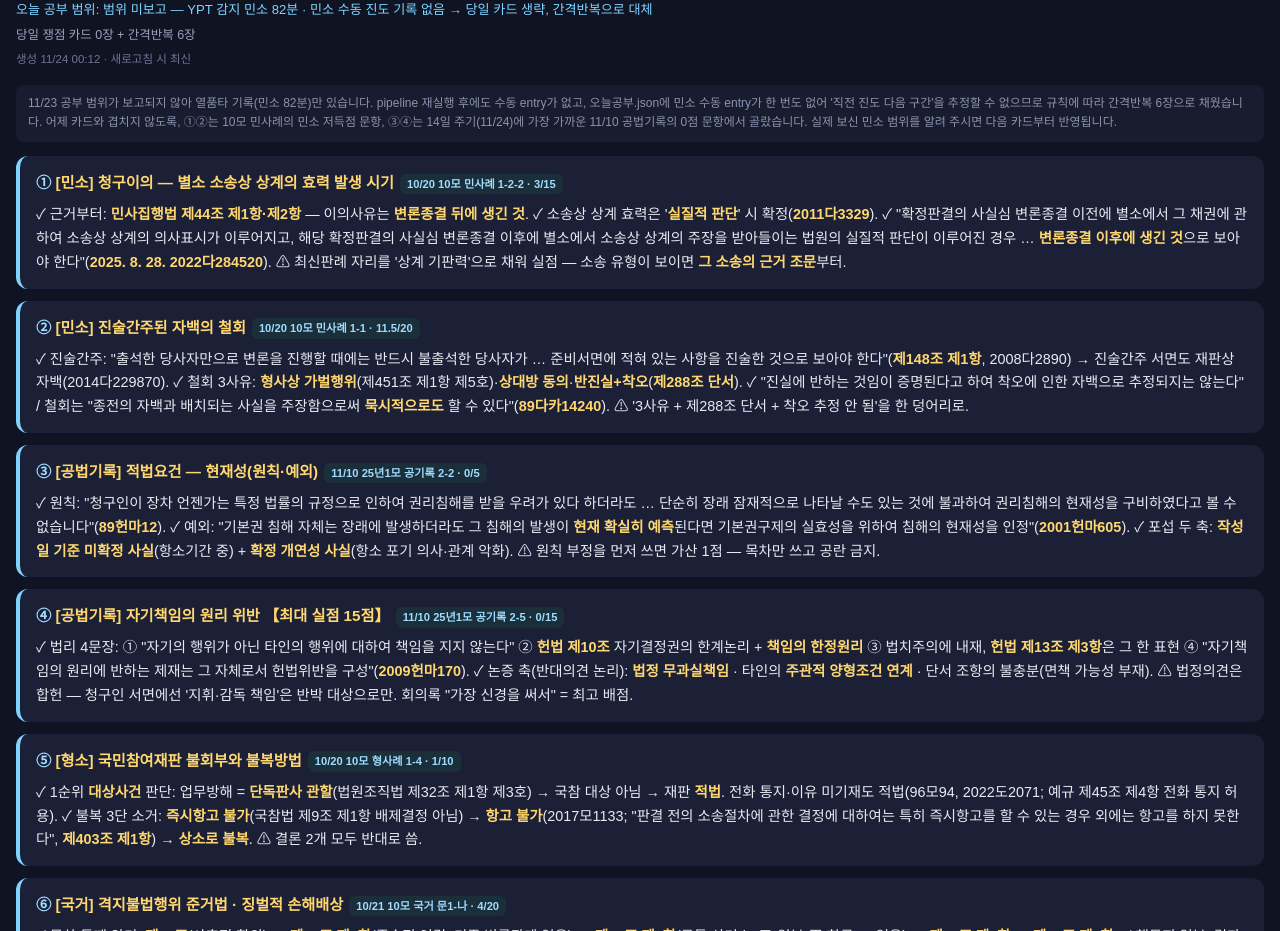
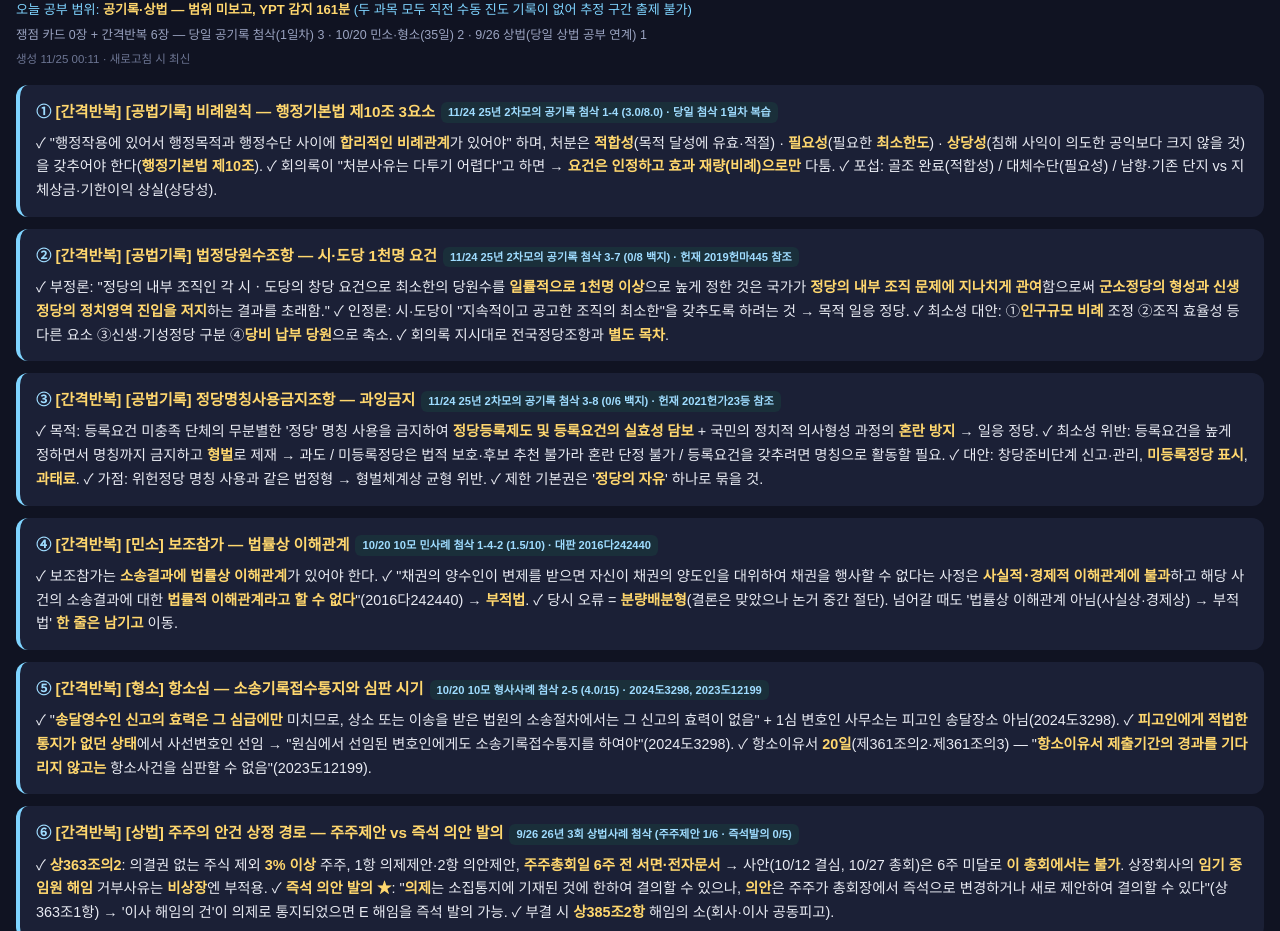
Before and after one commit to potato8933-maker/quiz, a plain HTML site: page s-9k2vq7/card.html in a window 1280 px wide. Shown: the part 59-990 px from the top of the page. Drawn offline with Linux system fonts and the light colour scheme.

Commit message:
card 11/24

```diff
--- a/s-9k2vq7/card.html
+++ b/s-9k2vq7/card.html
@@ -4,7 +4,7 @@
 <meta http-equiv="Cache-Control" content="no-cache, no-store, must-revalidate">
 <meta http-equiv="Pragma" content="no-cache">
 <meta http-equiv="Expires" content="0">
-<title>&#127769; 취침 전 복습 카드 2026. 11. 23.(월) 공부분</title>
+<title>&#127769; 취침 전 복습 카드 2026. 11. 24.(화) 공부분</title>
 <style>
 body{font-family:'Apple SD Gothic Neo','Noto Sans KR',sans-serif;background:#101322;color:#e8eaf2;margin:0;padding:16px;line-height:1.65}
 h1{font-size:1.15rem;color:#ffd76e;margin:8px 0 4px}
@@ -23,25 +23,16 @@ b{color:#ffd76e}
 .footer{margin-top:18px;font-size:.85rem;color:#9aa3c0}
 a{color:#7fd4ff}
 </style>
-</head>
-<body>
-<h1>&#127769; 취침 전 복습 카드 · 2026. 11. 23.(월) 공부분</h1>
-<p class="range">오늘 공부 범위: 범위 미보고 — YPT 감지 민소 82분 · 민소 수동 진도 기록 없음 → 당일 카드 생략, 간격반복으로 대체</p>
-<p class="count">당일 쟁점 카드 0장 + 간격반복 6장</p>
-<p class="gen">생성 11/24 00:12 · 새로고침 시 최신</p>
-<div class="note">11/23 공부 범위가 보고되지 않아 열품타 기록(민소 82분)만 있습니다. pipeline 재실행 후에도 수동 entry가 없고, 오늘공부.json에 민소 수동 entry가 한 번도 없어 '직전 진도 다음 구간'을 추정할 수 없으므로 규칙에 따라 간격반복 6장으로 채웠습니다. 어제 카드와 겹치지 않도록, ①②는 10모 민사례의 민소 저득점 문항, ③④는 14일 주기(11/24)에 가장 가까운 11/10 공법기록의 0점 문항에서 골랐습니다. 실제 보신 민소 범위를 알려 주시면 다음 카드부터 반영됩니다.</div>
-
-<div class="card rep"><h2>① <b>[민소] 청구이의 — 별소 소송상 상계의 효력 발생 시기</b><span class="tag">10/20 10모 민사례 1-2-2 · 3/15</span></h2><p>✓ 근거부터: <b>민사집행법 제44조 제1항·제2항</b> — 이의사유는 <b>변론종결 뒤에 생긴 것</b>. ✓ 소송상 상계 효력은 '<b>실질적 판단</b>' 시 확정(<b>2011다3329</b>). ✓ "확정판결의 사실심 변론종결 이전에 별소에서 그 채권에 관하여 소송상 상계의 의사표시가 이루어지고, 해당 확정판결의 사실심 변론종결 이후에 별소에서 소송상 상계의 주장을 받아들이는 법원의 실질적 판단이 이루어진 경우 … <b>변론종결 이후에 생긴 것</b>으로 보아야 한다"(<b>2025. 8. 28. 2022다284520</b>). ⚠ 최신판례 자리를 '상계 기판력'으로 채워 실점 — 소송 유형이 보이면 <b>그 소송의 근거 조문</b>부터.</p></div>
-
-<div class="card rep"><h2>② <b>[민소] 진술간주된 자백의 철회</b><span class="tag">10/20 10모 민사례 1-1 · 11.5/20</span></h2><p>✓ 진술간주: "출석한 당사자만으로 변론을 진행할 때에는 반드시 불출석한 당사자가 … 준비서면에 적혀 있는 사항을 진술한 것으로 보아야 한다"(<b>제148조 제1항</b>, 2008다2890) → 진술간주 서면도 재판상 자백(2014다229870). ✓ 철회 3사유: <b>형사상 가벌행위</b>(제451조 제1항 제5호)·<b>상대방 동의</b>·<b>반진실+착오</b>(<b>제288조 단서</b>). ✓ "진실에 반하는 것임이 증명된다고 하여 착오에 인한 자백으로 추정되지는 않는다" / 철회는 "종전의 자백과 배치되는 사실을 주장함으로써 <b>묵시적으로도</b> 할 수 있다"(<b>89다카14240</b>). ⚠ '3사유 + 제288조 단서 + 착오 추정 안 됨'을 한 덩어리로.</p></div>
-
-<div class="card rep"><h2>③ <b>[공법기록] 적법요건 — 현재성(원칙·예외)</b><span class="tag">11/10 25년1모 공기록 2-2 · 0/5</span></h2><p>✓ 원칙: "청구인이 장차 언젠가는 특정 법률의 규정으로 인하여 권리침해를 받을 우려가 있다 하더라도 … 단순히 장래 잠재적으로 나타날 수도 있는 것에 불과하여 권리침해의 현재성을 구비하였다고 볼 수 없습니다"(<b>89헌마12</b>). ✓ 예외: "기본권 침해 자체는 장래에 발생하더라도 그 침해의 발생이 <b>현재 확실히 예측</b>된다면 기본권구제의 실효성을 위하여 침해의 현재성을 인정"(<b>2001헌마605</b>). ✓ 포섭 두 축: <b>작성일 기준 미확정 사실</b>(항소기간 중) + <b>확정 개연성 사실</b>(항소 포기 의사·관계 악화). ⚠ 원칙 부정을 먼저 쓰면 가산 1점 — 목차만 쓰고 공란 금지.</p></div>
-
-<div class="card rep"><h2>④ <b>[공법기록] 자기책임의 원리 위반 【최대 실점 15점】</b><span class="tag">11/10 25년1모 공기록 2-5 · 0/15</span></h2><p>✓ 법리 4문장: ① "자기의 행위가 아닌 타인의 행위에 대하여 책임을 지지 않는다" ② <b>헌법 제10조</b> 자기결정권의 한계논리 + <b>책임의 한정원리</b> ③ 법치주의에 내재, <b>헌법 제13조 제3항</b>은 그 한 표현 ④ "자기책임의 원리에 반하는 제재는 그 자체로서 헌법위반을 구성"(<b>2009헌마170</b>). ✓ 논증 축(반대의견 논리): <b>법정 무과실책임</b> · 타인의 <b>주관적 양형조건 연계</b> · 단서 조항의 불충분(면책 가능성 부재). ⚠ 법정의견은 합헌 — 청구인 서면에선 '지휘·감독 책임'은 반박 대상으로만. 회의록 "가장 신경을 써서" = 최고 배점.</p></div>
-
-<div class="card rep"><h2>⑤ <b>[형소] 국민참여재판 불회부와 불복방법</b><span class="tag">10/20 10모 형사례 1-4 · 1/10</span></h2><p>✓ 1순위 <b>대상사건</b> 판단: 업무방해 = <b>단독판사 관할</b>(법원조직법 제32조 제1항 제3호) → 국참 대상 아님 → 재판 <b>적법</b>. 전화 통지·이유 미기재도 적법(96모94, 2022도2071; 예규 제45조 제4항 전화 통지 허용). ✓ 불복 3단 소거: <b>즉시항고 불가</b>(국참법 제9조 제1항 배제결정 아님) → <b>항고 불가</b>(2017모1133; "판결 전의 소송절차에 관한 결정에 대하여는 특히 즉시항고를 할 수 있는 경우 외에는 항고를 하지 못한다", <b>제403조 제1항</b>) → <b>상소로 불복</b>. ⚠ 결론 2개 모두 반대로 씀.</p></div>
-
-<div class="card rep"><h2>⑥ <b>[국거] 격지불법행위 준거법 · 징벌적 손해배상</b><span class="tag">10/21 10모 국거 문1-나 · 4/20</span></h2><p>✓ 목차 통째 암기: <b>제53조</b>(사후적 합의) → <b>제52조 제3항</b>(종속적 연결: 기존 법률관계 없음) → <b>제52조 제2항</b>(공통 상거소: 乙 일본·甲 한국 → 없음) → <b>제52조 제1항</b> → <b>제52조 제4항</b>. ✓ 행동지 일본, 결과발생지 한국·일본·캘리포니아 → <b>피해자가 유리한 법 선택 가능</b>(<b>2009다22549</b>). ✓ 캘리포니아주법상 징벌적 손해배상은 성질상 명백히 피해자의 적절한 배상을 위한 것이 아님 → 그 부분 <b>인용 불가</b>. ⚠ 제52조 제4항(6점) 통째 누락 — '징벌적'이 보이면 곧바로 제52조 제4항.</p></div>
-
-<div class="footer">지금 읽고 자면 수면 중 공고화됩니다. 내일 아침 퀴즈앱에서 인출 확인: <a href="https://potato8933-maker.github.io/quiz">https://potato8933-maker.github.io/quiz</a> · 폰에서 보기: <a href="https://potato8933-maker.github.io/quiz/s-9k2vq7/card.html">https://potato8933-maker.github.io/quiz/s-9k2vq7/card.html</a></div>
+</head><body>
+<h1>&#127769; 취침 전 복습 카드 2026. 11. 24.(화) 공부분</h1>
+<p class="range">오늘 공부 범위: <b>공기록·상법 — 범위 미보고, YPT 감지 161분</b> (두 과목 모두 직전 수동 진도 기록이 없어 추정 구간 출제 불가)</p>
+<p class="count">쟁점 카드 0장 + 간격반복 6장 — 당일 공기록 첨삭(1일차) 3 · 10/20 민소·형소(35일) 2 · 9/26 상법(당일 상법 공부 연계) 1</p>
+<p class="gen">생성 11/25 00:11 · 새로고침 시 최신</p>
+<div class="card rep"><h2>① <b>[간격반복] [공법기록] 비례원칙 — 행정기본법 제10조 3요소</b><span class="tag">11/24 25년 2차모의 공기록 첨삭 1-4 (3.0/8.0) · 당일 첨삭 1일차 복습</span></h2><p>✓ "행정작용에 있어서 행정목적과 행정수단 사이에 <b>합리적인 비례관계</b>가 있어야" 하며, 처분은 <b>적합성</b>(목적 달성에 유효·적절) · <b>필요성</b>(필요한 <b>최소한도</b>) · <b>상당성</b>(침해 사익이 의도한 공익보다 크지 않을 것)을 갖추어야 한다(<b>행정기본법 제10조</b>). ✓ 회의록이 "처분사유는 다투기 어렵다"고 하면 → <b>요건은 인정하고 효과 재량(비례)으로만</b> 다툼. ✓ 포섭: 골조 완료(적합성) / 대체수단(필요성) / 남향·기존 단지 vs 지체상금·기한이익 상실(상당성).</p></div>
+<div class="card rep"><h2>② <b>[간격반복] [공법기록] 법정당원수조항 — 시·도당 1천명 요건</b><span class="tag">11/24 25년 2차모의 공기록 첨삭 3-7 (0/8 백지) · 헌재 2019헌마445 참조</span></h2><p>✓ 부정론: "정당의 내부 조직인 각 시ㆍ도당의 창당 요건으로 최소한의 당원수를 <b>일률적으로 1천명 이상</b>으로 높게 정한 것은 국가가 <b>정당의 내부 조직 문제에 지나치게 관여</b>함으로써 <b>군소정당의 형성과 신생정당의 정치영역 진입을 저지</b>하는 결과를 초래함." ✓ 인정론: 시·도당이 "지속적이고 공고한 조직의 최소한"을 갖추도록 하려는 것 → 목적 일응 정당. ✓ 최소성 대안: ①<b>인구규모 비례</b> 조정 ②조직 효율성 등 다른 요소 ③신생·기성정당 구분 ④<b>당비 납부 당원</b>으로 축소. ✓ 회의록 지시대로 전국정당조항과 <b>별도 목차</b>.</p></div>
+<div class="card rep"><h2>③ <b>[간격반복] [공법기록] 정당명칭사용금지조항 — 과잉금지</b><span class="tag">11/24 25년 2차모의 공기록 첨삭 3-8 (0/6 백지) · 헌재 2021헌가23등 참조</span></h2><p>✓ 목적: 등록요건 미충족 단체의 무분별한 '정당' 명칭 사용을 금지하여 <b>정당등록제도 및 등록요건의 실효성 담보</b> + 국민의 정치적 의사형성 과정의 <b>혼란 방지</b> → 일응 정당. ✓ 최소성 위반: 등록요건을 높게 정하면서 명칭까지 금지하고 <b>형벌</b>로 제재 → 과도 / 미등록정당은 법적 보호·후보 추천 불가라 혼란 단정 불가 / 등록요건을 갖추려면 명칭으로 활동할 필요. ✓ 대안: 창당준비단계 신고·관리, <b>미등록정당 표시</b>, <b>과태료</b>. ✓ 가점: 위헌정당 명칭 사용과 같은 법정형 → 형벌체계상 균형 위반. ✓ 제한 기본권은 '<b>정당의 자유</b>' 하나로 묶을 것.</p></div>
+<div class="card rep"><h2>④ <b>[간격반복] [민소] 보조참가 — 법률상 이해관계</b><span class="tag">10/20 10모 민사례 첨삭 1-4-2 (1.5/10) · 대판 2016다242440</span></h2><p>✓ 보조참가는 <b>소송결과에 법률상 이해관계</b>가 있어야 한다. ✓ "채권의 양수인이 변제를 받으면 자신이 채권의 양도인을 대위하여 채권을 행사할 수 없다는 사정은 <b>사실적･경제적 이해관계에 불과</b>하고 해당 사건의 소송결과에 대한 <b>법률적 이해관계라고 할 수 없다</b>"(2016다242440) → <b>부적법</b>. ✓ 당시 오류 = <b>분량배분형</b>(결론은 맞았으나 논거 중간 절단). 넘어갈 때도 '법률상 이해관계 아님(사실상·경제상) → 부적법' <b>한 줄은 남기고</b> 이동.</p></div>
+<div class="card rep"><h2>⑤ <b>[간격반복] [형소] 항소심 — 소송기록접수통지와 심판 시기</b><span class="tag">10/20 10모 형사사례 첨삭 2-5 (4.0/15) · 2024도3298, 2023도12199</span></h2><p>✓ "<b>송달영수인 신고의 효력은 그 심급에만</b> 미치므로, 상소 또는 이송을 받은 법원의 소송절차에서는 그 신고의 효력이 없음" + 1심 변호인 사무소는 피고인 송달장소 아님(2024도3298). ✓ <b>피고인에게 적법한 통지가 없던 상태</b>에서 사선변호인 선임 → "원심에서 선임된 변호인에게도 소송기록접수통지를 하여야"(2024도3298). ✓ 항소이유서 <b>20일</b>(제361조의2·제361조의3) — "<b>항소이유서 제출기간의 경과를 기다리지 않고는</b> 항소사건을 심판할 수 없음"(2023도12199).</p></div>
+<div class="card rep"><h2>⑥ <b>[간격반복] [상법] 주주의 안건 상정 경로 — 주주제안 vs 즉석 의안 발의</b><span class="tag">9/26 26년 3회 상법사례 첨삭 (주주제안 1/6 · 즉석발의 0/5)</span></h2><p>✓ <b>상363조의2</b>: 의결권 없는 주식 제외 <b>3% 이상</b> 주주, 1항 의제제안·2항 의안제안, <b>주주총회일 6주 전 서면·전자문서</b> → 사안(10/12 결심, 10/27 총회)은 6주 미달로 <b>이 총회에서는 불가</b>. 상장회사의 <b>임기 중 임원 해임</b> 거부사유는 <b>비상장</b>엔 부적용. ✓ <b>즉석 의안 발의 ★</b>: "<b>의제</b>는 소집통지에 기재된 것에 한하여 결의할 수 있으나, <b>의안</b>은 주주가 총회장에서 즉석으로 변경하거나 새로 제안하여 결의할 수 있다"(상363조1항) → '이사 해임의 건'이 의제로 통지되었으면 E 해임을 즉석 발의 가능. ✓ 부결 시 <b>상385조2항</b> 해임의 소(회사·이사 공동피고).</p></div>
+<p class="footer">지금 읽고 자면 수면 중 공고화됩니다. 내일 아침 퀴즈앱에서 인출 확인: <a href="https://potato8933-maker.github.io/quiz">https://potato8933-maker.github.io/quiz</a> · 폰에서 보기: <a href="https://potato8933-maker.github.io/quiz/s-9k2vq7/card.html">https://potato8933-maker.github.io/quiz/s-9k2vq7/card.html</a></p>
 </body></html>
```
